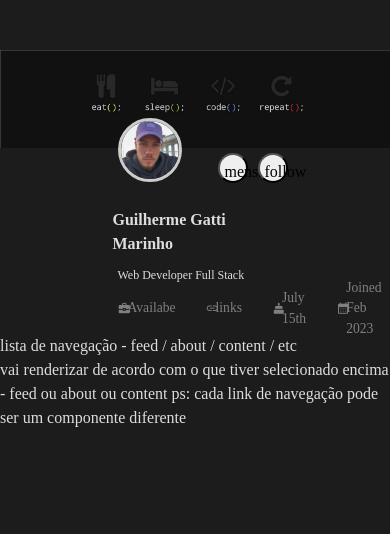
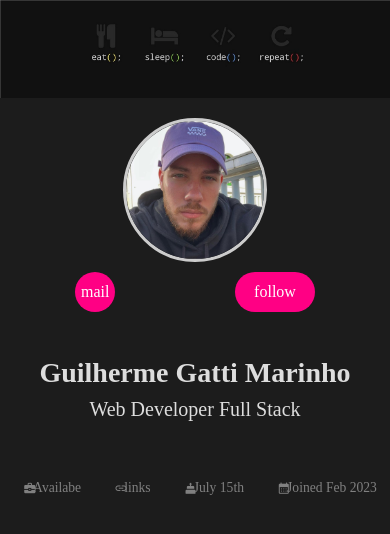
Before and after one commit to guido-marinho/guido-marinho.github.io, a React (Vite) app: page / in a window 390 px wide. Shown: the top 534 px of the page. Built offline with nearby package versions, Linux system fonts and the light colour scheme.

Commit message:
💄 feat: finaliza responsividade do header até 640px

```diff
--- a/src/CSS/Header.css
+++ b/src/CSS/Header.css
@@ -1,15 +1,15 @@
 .cover-page {
-  width: 50%;
-  margin: 50px auto 0;
-
+  width: 60%;
+  margin: 20px auto 0;
 }
 
 .profile-container {
-  width: 50%;
+  width: 60%;
   margin: 0 auto;
 }
 
-.profile {
+/* div profile level 1 - start */
+.profile-level-1 {
   width: 100%;
   display: flex;
   justify-content: space-around;
@@ -18,7 +18,6 @@
   margin-bottom: 20px;
 }
 
-/* preciso deixar responsiva */
 .profile-image {
   width: 9rem;
   height: 9rem;
@@ -33,20 +32,41 @@
   width: 100%;
   display: flex;
   justify-content: flex-end;
+  gap: 10px;
 }
 
+.message-btn {
+  border-radius: 50%;
+  color: white;
+  width: 40px;
+  height: 40px;
+  background-color: #ff0084;
+  border: none;
+}
+
+.follow-btn {
+  border-radius: 20px;
+  color: white;
+  width: 80px;
+  height: 40px;
+  background-color: #ff0084;
+  border: none;
+}
+/* div profile level 1- end */
+
+/* div profile level 2 - start */
 .profile-name {
   font-size: 1.75rem;
   font-weight: bold;
-  margin: 10px 15px;
 }
 
 .profile-about {
   font-size: 1.25rem;
-  margin: 5px 20px;
 }
+/* div profile level 2 - end */
 
-.profile-icons-container {
+/* div profile level 3 - start */
+.profile-level-3 {
   display: flex;
   color: grey;
   justify-content: space-evenly;
@@ -73,121 +93,46 @@
   height: 10px;
   width: 10px;
 }
+/* div profile level 3 - end */
 
 
-/* medida para dispositivos de 1000px até 1500px */
-@media (max-width: 1500px) {
+/* responsividade  */
+/* até 640 px */
+@media (max-width: 640px) {
+  .cover-page {
+    width: 100%;
+    margin: 0;
+  }
+
+  .profile-container {
+    width: 100%;
+  }
+
+  .profile-level-1 {
+    flex-direction: column;
+    align-items: center;
+  }
+
   .profile-image {
-    width: 6rem;
-    height: 6rem;
-    top: -50px;
-    left: 30px;
+    position: relative;
+    top: 0;
+    left: 0;
+    margin-bottom: 10px;
   }
 
   .profile-buttons {
-    width: 50%;
-    position: absolute;
-    right: 0;
-    top: 10px;
+    justify-content: space-around;
   }
 
-  .profile-name {
-    font-size: 1.2rem;
+  .profile-level-2 {
+    text-align: center;
+    margin-bottom: 50px;
   }
 
-  .profile-about {
-    font-size: 0.7rem;
-  }
-
-  .profile-icons {
-    width: 50%;
-    margin: 0 auto;
-    font-size: 0.8rem;
+  .profile-level-3 {
+    flex-direction: row;
+    align-items: center;
   }
 }
 
-/* medidas para dispositivos de 768px até 1000px */
-@media (max-width: 1000px) {
-  .profile-image {
-    width: 5rem;
-    height: 5rem;
-    top: -40px;
-    left: 20px;
-  }
-
-  .profile-buttons {
-    width: 50%;
-    position: absolute;
-    right: 0;
-    top: 0;
-  }
-
-  .profile-buttons button {
-    width: 30px;
-    height: 30px;
-    font-size: 1rem;
-    padding: 5px;
-    margin: 5px;
-    border-radius: 50%;
-  }
-
-  .profile-name {
-    font-size: 1rem;
-  }
-
-  .profile-about {
-    font-size: 0.75rem;
-  }
-
-  .profile-icons {
-    width: 50%;
-    margin: 0 auto;
-    font-size: 1rem;
-  }
-}
-
-/* medidas para dispositivos moveis abaixo de 768 px*/
-@media (max-width: 768px) {
-
-  .cover-page {
-    width: 100%;
-    margin: 50px auto 0;
-  }
-
-  .profile-image {
-    width: 4rem;
-    height: 4rem;
-    top: -30px;
-    left: 20px;
-  }
-
-  .profile-buttons {
-    width: 30%;
-    position: absolute;
-    right: 0;
-    top: 0;
-  }
-
-  .profile-buttons button {
-    width: 30px;
-    height: 30px;
-    font-size: 1rem;
-    padding: 5px;
-    margin: 5px;
-    border-radius: 50%;
-  }
-
-  .profile-name {
-    font-size: 1rem;
-  }
-
-  .profile-about {
-    font-size: 0.75rem;
-  }
-
-  .profile-icons {
-    width: 50%;
-    margin: 0 auto;
-    font-size: 1rem;
-  }
-}
+/* de 641 px até 1007 px */
--- a/src/components/Header.jsx
+++ b/src/components/Header.jsx
@@ -10,19 +10,27 @@ export default function Header() {
         {/* depois mudar para uma animação */}
         <img src={ cover } alt="cover" />
       </div>
+
       <div className='profile-container'>
-        <div className='profile'>
+        <div className='profile-level-1'>
           <img src={ profile } alt="profile image" className='profile-image' />
           <div className='profile-buttons'>
-            <button>menssage</button>
-            <button>follow</button>
+            <button className=' message-btn'>
+              mail
+            </button>
+            <button
+              className='follow-btn'>
+                follow
+            </button>
           </div>
         </div>
-        <h1 className='profile-name'>Guilherme Gatti Marinho</h1>
-        <div className='profile-about'>
-          <p>Web Developer Full Stack</p>
+
+        <div className='profile-level-2'>
+          <h1 className='profile-name'>Guilherme Gatti Marinho</h1>
+          <p className='profile-about'>Web Developer Full Stack</p>
         </div>
-        <div className="profile-icons-container ">
+
+        <div className="profile-level-3">
 
           <p className='icon'>
             <span className="material-symbols-outlined icon">
@@ -51,7 +59,9 @@ export default function Header() {
             </span>
             Joined Feb 2023
           </p>
+
         </div>
+
       </div>
     </>
   );
--- a/src/pages/Home.jsx
+++ b/src/pages/Home.jsx
@@ -1,6 +1,6 @@
 import React from 'react';
 import Header from '../components/Header';
-import Main from '../components/Main';
+// import Main from '../components/Main';
 
 export default function Home() {
   return (
@@ -8,9 +8,9 @@ export default function Home() {
       <header className='header-home'>
         <Header />
       </header>
-      <main>
+      {/* <main>
         <Main />
-      </main>
+      </main> */}
     </>
   );
 }
```
